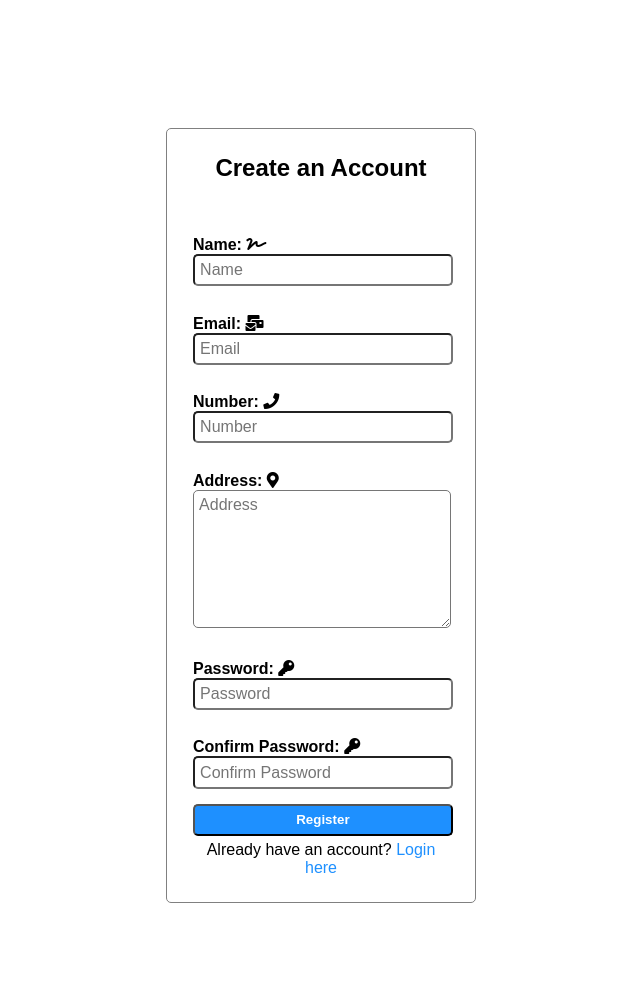
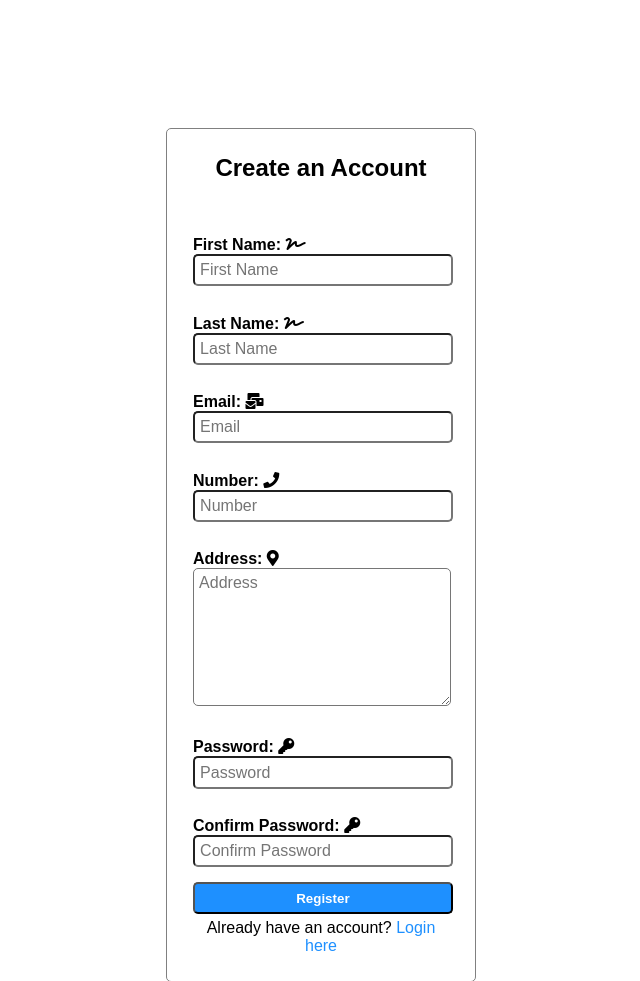
Before and after one commit to Hannan84/Food_Order, a PHP site: page /user_reg.php in a window 1280 px wide. Shown: the part 55-1036 px from the top of the page, without its empty margins (319-959 px from the left). Run offline with PHP 8.4, Linux system fonts and the light colour scheme; some libraries are stand-ins or nearby versions.

Commit message:
added first name & last name

```diff
--- a/user_reg.php
+++ b/user_reg.php
@@ -76,8 +76,13 @@ if (isset($_POST['submit'])){
     <form action="" method="post">
         <br>
         <div class="order-label">
-            <label for="Name"">Name: <i class="fas fa-signature"></i></label>
-            <input required type="text" class="input-responsive" name="name" placeholder="Name">
+            <label for="First Name"">First Name: <i class="fas fa-signature"></i></label>
+            <input required type="text" class="input-responsive" name="first_name" placeholder="First Name">
+        </div>
+        <br>
+        <div class="order-label">
+            <label for="Last Name"">Last Name: <i class="fas fa-signature"></i></label>
+            <input required type="text" class="input-responsive" name="last_name" placeholder="Last Name">
         </div>
         <br>
         <div class="order-label">
```
